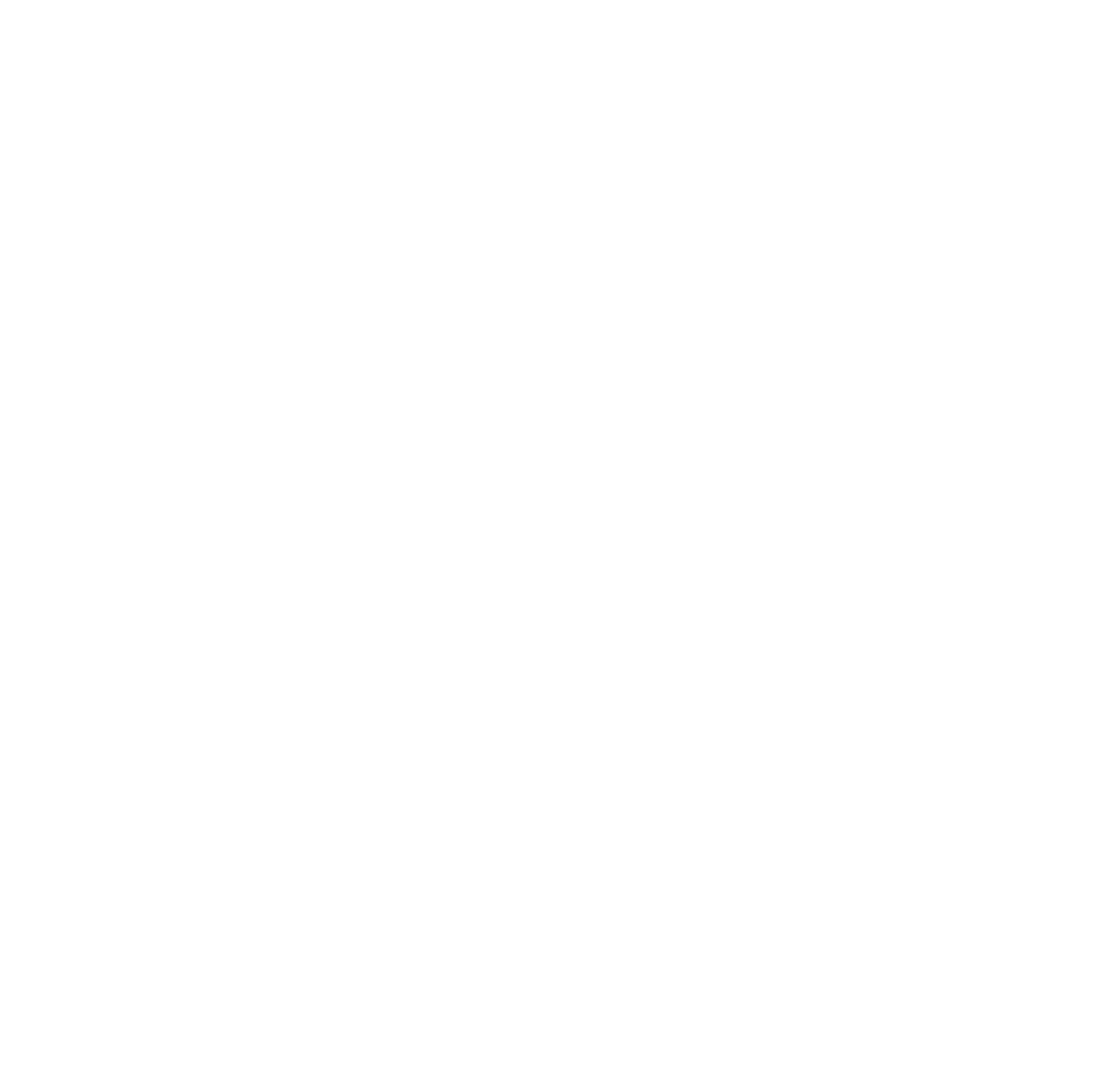
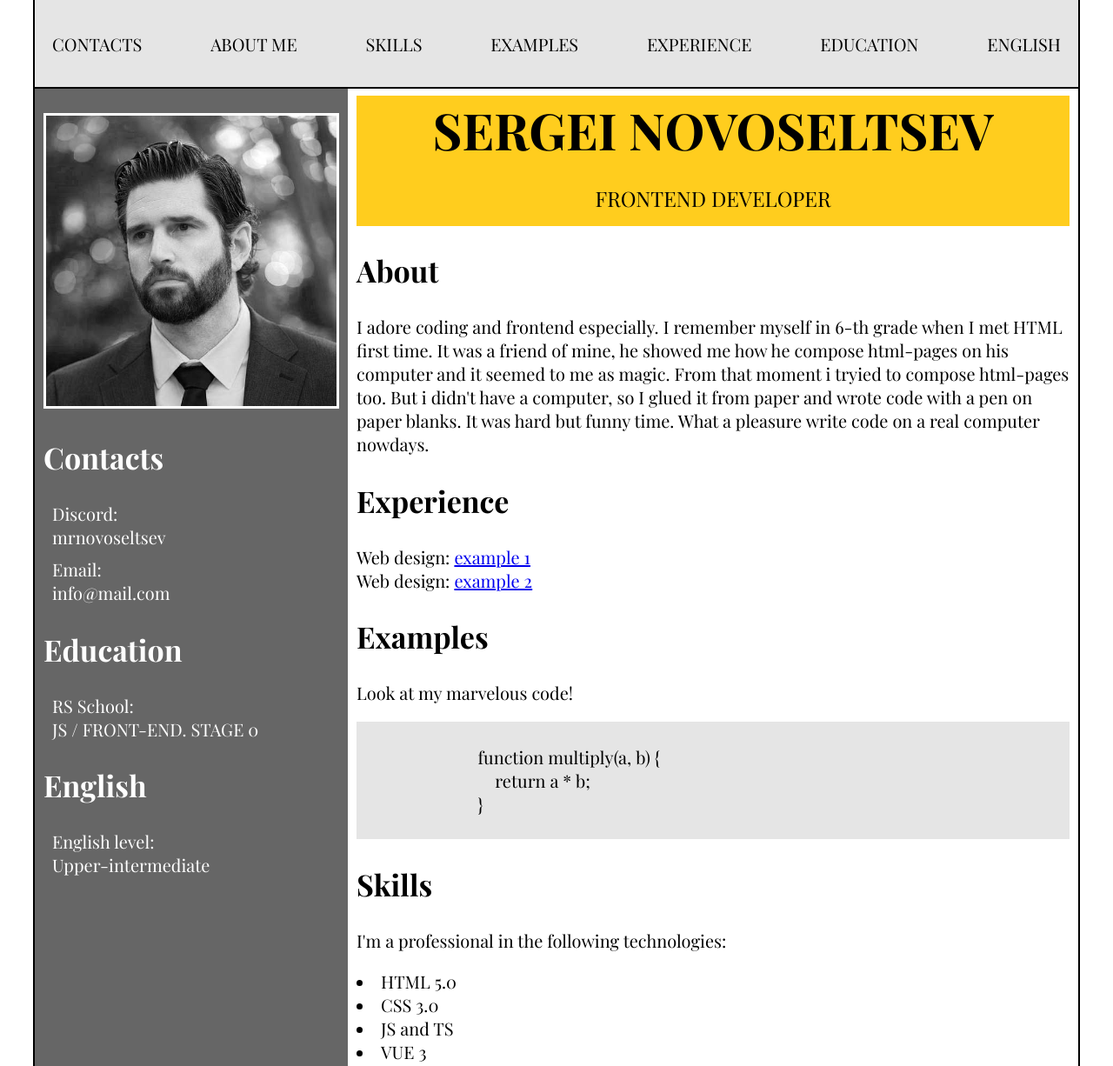
Before and after one commit to MrNovoseltsev/rsschool-cv, a plain HTML site: page index.html in a window 1280 px wide. Shown: the top 1226 px of the page at 87% size. Before the commit the page ends 800 px from the top, so only its background shows below. Drawn offline with nearby package versions, Linux system fonts and the light colour scheme.

Commit message:
feat: develop content and style for CV

```diff
--- /dev/null
+++ b/css/style.css
@@ -0,0 +1,165 @@
+:root {
+	--hlColor: #FFCD1E;
+  }
+
+* {
+    box-sizing: border-box;
+    font-family: 'Playfair Display', serif;
+    font-size: 20px;
+    padding: 0;
+}
+
+body {
+    margin: 0;
+    padding: 0;
+}
+
+h2 {
+    font-size: 34px;
+}
+
+ul {
+    list-style: none;
+}
+
+img {
+    max-width: 100%;
+    max-height: 100%;
+}
+
+.container {
+    outline: solid 2px black;
+    max-width: 1200px;
+    height: 100%;
+    margin: 0 auto;
+}
+
+.header {
+    outline: solid 2px black;
+    width: 100%;
+    height: 100px;
+    display: flex;
+    align-items: center;
+    background-color: rgba(0, 0, 0, 0.1);
+}
+
+.header-menu {
+    width: 100%;
+    display: flex;
+    justify-content: center;
+    align-items: center;
+}
+
+.header-list {
+    width: 100%;
+    display: flex;
+    flex-direction: row;
+    justify-content: space-between;
+    align-items: center;
+    margin: 0;
+    padding: 0 20px 0 20px;
+}
+
+.header-item {
+    cursor: pointer;
+}
+
+.header__link {
+    text-decoration: none;
+    color: black;
+}
+
+.header__link:hover {
+    text-shadow: var(--hlColor) 0px 0px 20px;
+}
+
+.main {
+    display: grid;
+    grid-template-columns: 30% 70%;
+}
+
+.personal-info {
+    background-color: rgba(0, 0, 0, 0.6);
+    color: white;
+    padding: 10px;
+}
+
+.profile-photo {
+    /* border-radius: 10%; */
+    border: solid 3px white;
+}
+
+.personal-list {
+    margin: 10px 10px;
+}
+
+.name {
+    display: flex;
+    flex-direction: column;
+    align-items: center;
+    height: 150px;
+    margin: 0;
+    color: black;
+    background-color: var(--hlColor);
+}
+
+.name__heading {
+    margin: 0;
+    font-size: 58px;
+}
+
+.name__text {
+    font-size: 24px;
+}
+
+.skills-info {
+    margin: 0;
+    padding: 10px;
+}
+
+.skills-info__item {
+    font-size: 24px;
+}
+
+pre {
+    background-color: rgba(0, 0, 0, 0.1);
+}
+
+.skills__list {
+    list-style: inside;
+}
+
+.footer {
+    display: flex;
+    align-items: center;
+    height: 100px;
+    outline: solid 2px black;
+    background-color: rgba(0, 0, 0, 0.1);
+}
+
+.footer-list {
+    width: 100%;
+    margin: 0;
+    display: flex;
+    flex-direction: row;
+    align-items: center;
+    justify-content: space-between;
+    margin: auto 20px;
+}
+
+.footer__link {
+    text-decoration: none;
+    color: black;
+}
+
+.footer__link:hover {
+    text-shadow: var(--hlColor) 0px 0px 20px;
+}
+
+.footer__logo {
+    width: 100px;
+}
+
+.footer__logo:hover {
+    filter: drop-shadow(0px 0px 15px var(--hlColor));
+}
--- a/index.html
+++ b/index.html
@@ -3,8 +3,106 @@
 <head>
     <meta charset="UTF-8">
     <meta name="viewport" content="width=device-width, initial-scale=1.0">
+    <link rel="preconnect" href="https://fonts.googleapis.com">
+    <link rel="preconnect" href="https://fonts.gstatic.com" crossorigin>
+    <link href="https://fonts.googleapis.com/css2?family=Playfair+Display:wght@400;600;700&display=swap" rel="stylesheet">
+    <link rel="stylesheet" href="./css/style.css">
     <title>RS School CV</title>
 </head>
 <body>
+    <div class="container">
+        <header class="header">
+            <nav class="header-menu">
+                <ul class="header-list">
+                    <li class="header-item"><a class="header__link" href="#contacts">CONTACTS</a></li>
+                    <li class="header-item"><a class="header__link" href="#about">ABOUT ME</a></li>
+                    <li class="header-item"><a class="header__link" href="#skills">SKILLS</a></li>
+                    <li class="header-item"><a class="header__link" href="#examples">EXAMPLES</a></li>
+                    <li class="header-item"><a class="header__link" href="#experience">EXPERIENCE</a></li>
+                    <li class="header-item"><a class="header__link" href="#education">EDUCATION</a></li>
+                    <li class="header-item"><a class="header__link" href="#english">ENGLISH</a></li>
+                </ul>
+            </nav>
+        </header>
+        <main class="main">
+            <section class="personal-info">
+                <ul class="personal-info__list">
+                    <li class="personal-info__item">
+                        <img class="profile-photo" src="./img/CV_photo.jpg" alt="my photo">
+                    </li>
+                    <li class="personal-info__item">
+                        <h2 class="personal-info__heading" id="contacts">Contacts</h2>
+                        <ul class="personal-list">
+                            <li class="personal-item">Discord:</li>
+                            <li class="personal-item">mrnovoseltsev</li>
+                        </ul>
+                        <ul class="personal-list">
+                            <li class="personal-item">Email:</li>
+                            <li class="personal-item">info@mail.com</li>
+                        </ul>
+                    </li>
+                    <li class="personal-info__item">
+                        <h2 class="personal-info__heading" id="education">Education</h2>
+                        <ul class="personal-list">
+                            <li class="personal-item">RS School:</li>
+                            <li class="personal-item">JS / FRONT-END. STAGE 0</li>
+                        </ul>
+                    </li>
+                    <li class="personal-info__item">
+                        <h2 class="personal-info__heading" id="english">English</h2>
+                        <ul class="personal-list">
+                            <li class="personal-item">English level:</li>
+                            <li class="personal-item">Upper-intermediate</li>
+                        </ul>
+                    </li>
+                </ul>
+            </section>
+            <section class="skills-info">
+                <div class="name">
+                    <h1 class="name__heading">SERGEI NOVOSELTSEV</h1>
+                    <p class="name__text">FRONTEND DEVELOPER</p>
+                </div>
+                <ul class="skills-info__list">
+                    <li class="skills-info__item">
+                        <h2 class="skills__heading" id="about">About</h2>
+                        <p class="skills__text">I adore coding and frontend especially. I remember myself in 6-th grade when I met HTML first time. It was a friend of mine, he showed me how he compose html-pages on his computer and it seemed to me as magic. From that moment i tryied to compose html-pages too. But i didn't have a computer, so I glued it from paper and wrote code with a pen on paper blanks. It was hard but funny time. What a pleasure write code on a real computer nowdays.</p>
+                    </li>
+                    <li class="skills-info__item">
+                        <h2 class="skills__heading" id="experience">Experience</h2>
+                        <ul class="experience__list">
+                            <li class="experience__item">Web design: <a href="https://mrnovoseltsev.github.io/WD-1/">example 1</a></li>
+                            <li class="experience__item">Web design: <a href="https://mrnovoseltsev.github.io/WD-2/">example 2</a></li>
+                        </ul>
+                    </li>
+                    <li class="skills-info__item">
+                        <h2 class="skills__heading" id="examples">Examples</h2>
+                        <p class="skills__text">Look at my marvelous code!</p>
+                        <pre><code>
+                            function multiply(a, b) {
+                                return a * b;
+                            }
+                        </code></pre>
+                    </li>
+                    <li class="skills-info__item">
+                        <h2 class="skills__heading" id="skills">Skills</h2>
+                        <p class="skills__text"> I'm a professional in the following technologies:</p>
+                        <ul class="skills__list">
+                            <li class="skills__item">HTML 5.0</li>
+                            <li class="skills__item">CSS 3.0</li>
+                            <li class="skills__item">JS and TS</li>
+                            <li class="skills__item">VUE 3</li>
+                        </ul>
+                    </li>
+                </ul>
+            </section>
+        </main>
+        <footer class="footer">
+            <ul class="footer-list">
+                <li class="footer-item"><a class="footer__link" href="https://github.com/MrNovoseltsev/rsschool-cv">Github link</a></li>
+                <li class="footer-item">2023</li>
+                <li class="footer-item"><a href="https://rs.school/js/"><img class="footer__logo" src="./img/rs_school_js.svg" alt="course logo"></a></li>
+            </ul>
+        </footer>
+    </div>
 </body>
 </html>
--- a/style.css
+++ /dev/null
@@ -1,3 +0,0 @@
-* {
-    box-sizing: border-box;
-}
```
Also changed, not shown: img/CV_photo.jpg (added), img/rs_school_js.svg (added), 1 other file.
